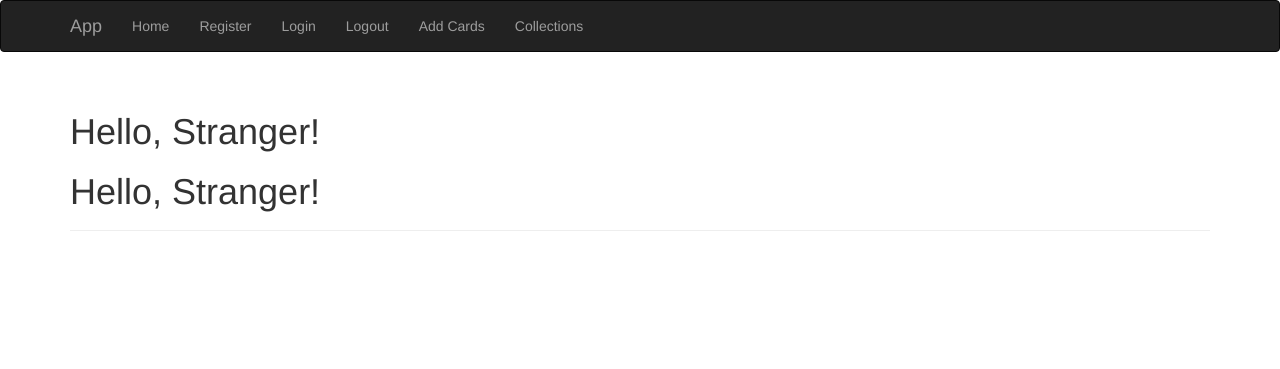
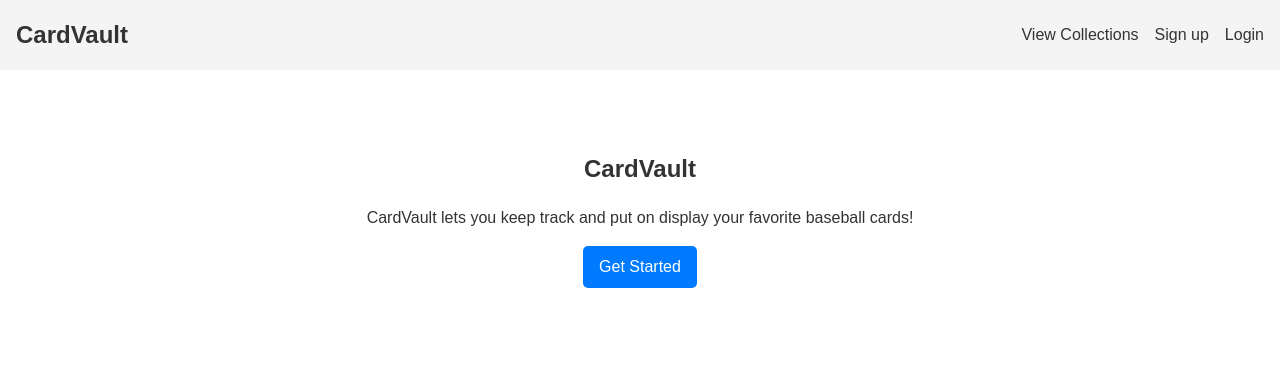
Before and after one commit to makrodis/CardVault, a Flask app: page / in a window 1280 px wide; the page is wider, and only the part inside the window is pictured. Shown: the top 369 px of that part. Before the commit the page ends 231 px from the top of that part, so only its background shows below. Run offline with Flask 2, Linux system fonts and the light colour scheme; some libraries are stand-ins or nearby versions.

Commit message:
added landing page and modified the look of some pages

```diff
--- a/app/routes.py
+++ b/app/routes.py
@@ -12,7 +12,7 @@ main_routes = Blueprint('main', __name__)
 
 @main_routes.route('/')
 def home():
-    return render_template('index.html')
+    return render_template('landing.html')
 
 
 @main_routes.route('/image')
@@ -40,9 +40,15 @@ def image():
     # )
 
 @main_routes.route('/collections')
-@login_required
 def collections():
     return render_template('collections.html', users=User.query.all())
+
+
+@main_routes.route('/card/<int:card_id>')
+@login_required
+def view_card(card_id):
+    card = BaseballCard.query.filter_by(id=card_id).first()
+    return render_template('view-card.html', card=card)
 
 @main_routes.route('/user', defaults={'user_id': None})
 @main_routes.route('/user/<int:user_id>')
@@ -80,6 +86,8 @@ auth_routes = Blueprint('auth', __name__)
 
 @auth_routes.route('/login', methods=['GET', 'POST'])
 def login():
+    if current_user.is_authenticated:
+        flash('You are already logged in.')
     form = LoginForm()
     if form.validate_on_submit():
         user = User.query.filter_by(username=form.username.data).first()
--- a/app/static/style.css
+++ b/app/static/style.css
@@ -1,3 +1,119 @@
+/* Reset and general styles */
+* {
+    margin: 0;
+    padding: 0;
+    box-sizing: border-box;
+}
+
 body {
     font-family: Arial, sans-serif;
+    line-height: 1.6;
+    color: #333;
 }
+
+/* Header styles */
+header {
+    background-color: #f4f4f4;
+    padding: 1rem;
+}
+
+nav {
+    display: flex;
+    justify-content: space-between;
+    align-items: center;
+}
+
+.logo {
+    font-size: 1.5rem;
+    font-weight: bold;
+}
+
+nav ul {
+    display: flex;
+    list-style: none;
+}
+
+nav ul li {
+    margin-left: 1rem;
+}
+
+nav ul li a {
+    text-decoration: none;
+    color: #333;
+}
+
+/* Main content styles */
+main {
+    padding: 2rem;
+    flex: 1;
+}
+
+section {
+    margin-bottom: 2rem;
+}
+
+h1, h2 {
+    margin-bottom: 1rem;
+}
+
+/* Hero section styles */
+#hero {
+    text-align: center;
+    padding: 3rem 0;
+}
+
+.cta-button {
+    display: inline-block;
+    background-color: #007bff;
+    color: #fff;
+    padding: 0.5rem 1rem;
+    text-decoration: none;
+    border-radius: 5px;
+    margin-top: 1rem;
+}
+
+/* Features section styles */
+.feature-container {
+    display: flex;
+    justify-content: space-between;
+}
+
+.feature {
+    flex-basis: 30%;
+    background-color: #f4f4f4;
+    padding: 1rem;
+    border-radius: 5px;
+}
+
+/* Contact form styles */
+form {
+    display: flex;
+    flex-direction: column;
+    max-width: 500px;
+}
+
+input, textarea {
+    margin-bottom: 1rem;
+    padding: 0.5rem;
+}
+
+button {
+    background-color: #007bff;
+    color: #fff;
+    border: none;
+    padding: 0.5rem;
+    cursor: pointer;
+}
+
+/* Footer styles */
+footer, .footer {
+    background-color: #f4f4f4;
+    text-align: center;
+    padding: 1rem;
+    margin-top: auto; /* Ensures footer is at the bottom */
+}
+
+.footer .text-muted {
+    margin: 0;
+    color: #777;
+}
--- a/app/templates/base.html
+++ b/app/templates/base.html
@@ -26,13 +26,18 @@
                 <li><a href="{{ url_for('auth.logout') }}">Logout</a></li>
                 <li><a href="{{ url_for('main.add_card') }}">Add Cards</a></li>
                 <li><a href="{{ url_for('main.collections') }}">Collections</a></li>
+                <li><a href="{{ url_for('main.user_profile') }}">Your Collection</a></li>
             </ul>
         </div>
     </div>
 </div>
 {% endblock %}
 
+
+
+
 {% block content %}
+<div class="content">
     <div class="container">
         {% for message in get_flashed_messages() %}
         <div class="alert alert-warning">
@@ -40,6 +45,40 @@
             {{ message }}
         </div>
         {% endfor %}
-    {% block page_content %}{% endblock %}
+        {% block page_content %}
+        {% endblock %}
     </div>
+</div>
+<footer class="footer">
+    <div class="container">
+        <p>&copy; 2024 CardVault</p>
+    </div>
+</footer>
 {% endblock %}
+
+
+
+
+{% block styles %}
+{{super()}}
+<style>
+    html {
+        height: 100%;
+    }
+    body {
+        min-height: 100%;
+        display: flex;
+        flex-direction: column;
+    }
+    .content {
+        flex: 1 0 auto;
+    }
+    .footer {
+        flex-shrink: 0;
+        background-color: #f5f5f5;
+        text-align: center;
+        padding: 10px 0;
+        margin-top: 20px;
+    }
+</style>
+{% endblock %}
--- a/app/templates/collections.html
+++ b/app/templates/collections.html
@@ -13,14 +13,15 @@
                     <li style="margin-right: 10px; margin-bottom: 10px;">
                         <h3>{{ card.name }}</h3>
                         <div>
-                            <img src="{{ url_for('main.image', card_id=card.id) }}" alt="{{ card.name }}" style="width: 200px; height: auto;">
+                            <a href="{{ url_for('main.view_card', card_id=card.id) }}">
+                            <img src="{{ url_for('main.image', card_id=card.id) }}" alt="{{ card.name }}" style="width: 200px; height: auto;"></a>
                         </div>
                     </li>
                 {% endfor %}
             </ul>
             {% if user.cards|length > 6 %}
                 <div>
-                    <a">See all cards</a>
+                    <a href="{{ url_for('main.user_profile', user_id=user.id) }}">See all cards</a>
                 </div>
             {% endif %}
         </div>
--- a/app/templates/index.html
+++ b/app/templates/index.html
@@ -8,3 +8,4 @@
     <h1>Hello, {% if current_user.is_authenticated %}{{ current_user.id}}{% else %}Stranger{% endif %}!</h1>
 </div>
 {% endblock %}
+{% block footer %}{% endblock %}
--- /dev/null
+++ b/app/templates/landing.html
@@ -0,0 +1,69 @@
+<!DOCTYPE html>
+<html lang="en">
+<head>
+    <meta charset="UTF-8">
+    <meta name="viewport" content="width=device-width, initial-scale=1.0">
+    <title>CardVault</title>
+    <link rel="stylesheet" href="static/style.css">
+</head>
+<body>
+    <header>
+        <nav>
+            <div class="logo">CardVault</div>
+            <ul>
+                <li><a href="{{ url_for('main.collections') }}">View Collections</a></li>
+                <li><a href="{{ url_for('auth.register') }}">Sign up</a></li>
+                <li><a href="{{ url_for('auth.login') }}">Login</a></li>
+            </ul>
+        </nav>
+    </header>
+
+    <main>
+        <section id="hero">
+            <h1>CardVault</h1>
+            <p>CardVault lets you keep track and put on display your favorite baseball cards! </p>
+            <a href="{{ url_for('auth.register') }}" class="cta-button">Get Started</a>
+        </section>
+
+        <section id="features">
+            <h2>Key Features</h2>
+            <div class="feature-container">
+                <div class="feature">
+                    <img src="placeholder1.jpg" alt="Feature 1" class="feature-image">
+                    <h3>Feature 1</h3>
+                    <p>Description of feature 1.</p>
+                </div>
+                <div class="feature">
+                    <img src="placeholder2.jpg" alt="Feature 2" class="feature-image">
+                    <h3>Feature 2</h3>
+                    <p>Description of feature 2.</p>
+                </div>
+                <div class="feature">
+                    <img src="placeholder3.jpg" alt="Feature 3" class="feature-image">
+                    <h3>Feature 3</h3>
+                    <p>Description of feature 3.</p>
+                </div>
+            </div>
+        </section>
+
+        <section id="about">
+            <h2>About Us</h2>
+            <p>Information about your company or app goes here.</p>
+        </section>
+
+        <section id="contact">
+            <h2>Contact Us</h2>
+            <form>
+                <input type="text" placeholder="Name" required>
+                <input type="email" placeholder="Email" required>
+                <textarea placeholder="Message" required></textarea>
+                <button type="submit">Send</button>
+            </form>
+        </section>
+    </main>
+
+    <footer>
+        <p> 2024 CardVault. All rights reserved.</p>
+    </footer>
+</body>
+</html>
```
Also changed, not shown: app/templates/profile.html (+3 -7 lines), app/templates/view-card.html (added, +16 -0 lines), app/static/default.png, 3 other files. Lines whose indentation alone changed are shown as unchanged.
